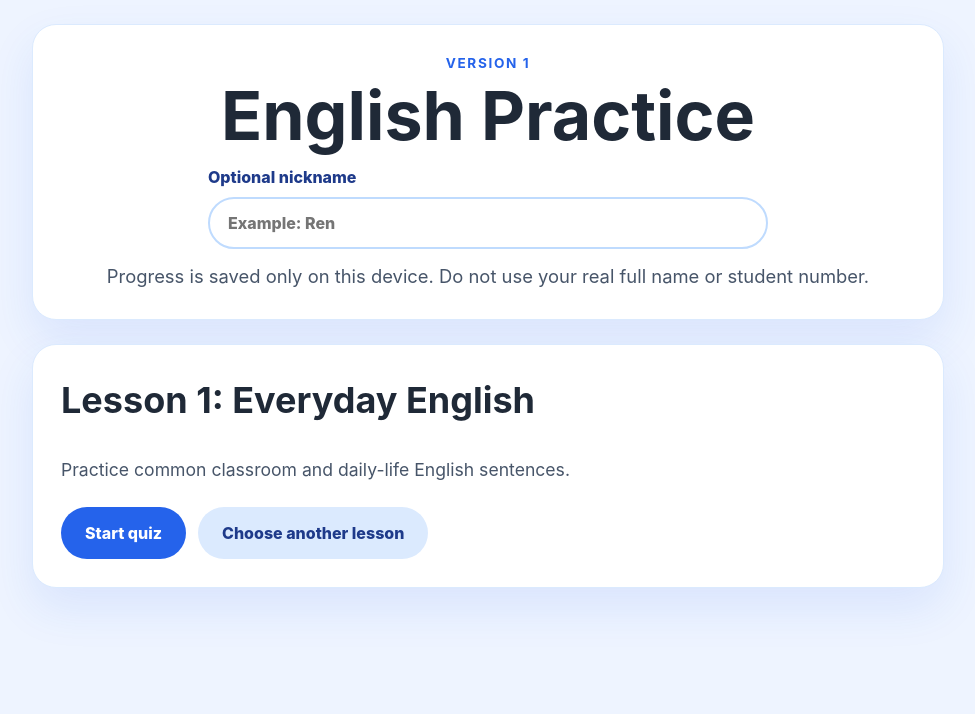
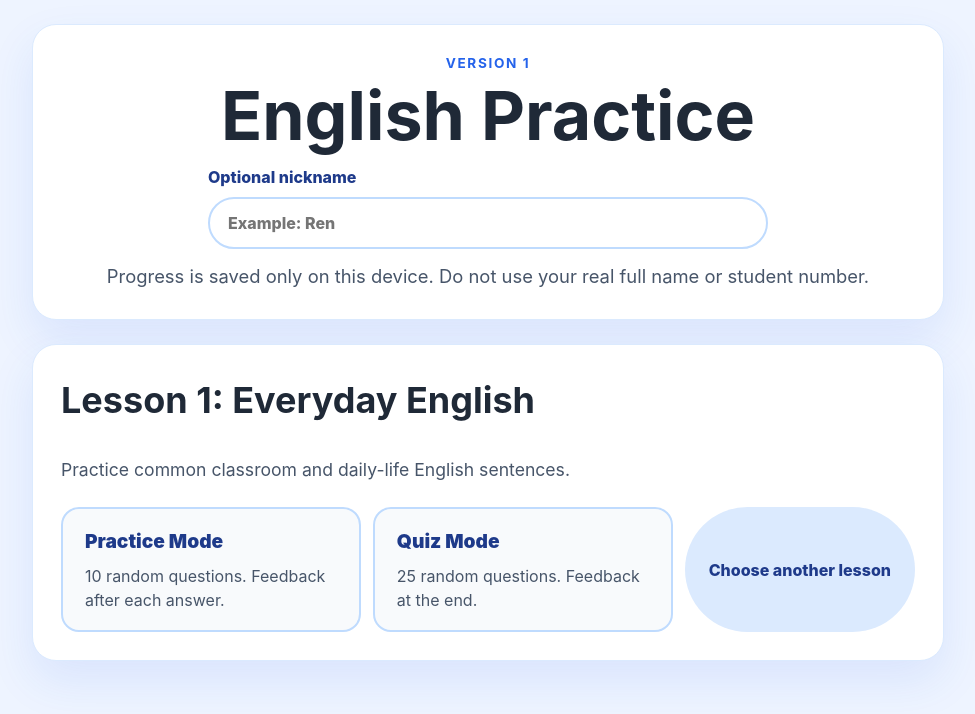
Before and after one commit to Hiddenmaverick/YKK-v2, a React (Vite) app: page / in a window 1280 px wide. Both pictures are taken after a click on the button 350 px from the left and 542 px from the top of the page. Shown: the top 714 px of the page, without its empty margins (152-1127 px from the left). Built offline with nearby package versions, Linux system fonts and the light colour scheme.

Commit message:
Add practice and quiz modes

```diff
--- a/src/App.tsx
+++ b/src/App.tsx
@@ -1,5 +1,5 @@
 import { useEffect, useMemo, useState } from 'react';
-import type { AnswerReview, Lesson, LessonProgress, Question } from './types';
+import type { AnswerReview, AttemptMode, Lesson, LessonProgress, Question } from './types';
 
 const normalizeAnswer = (value: string | boolean) =>
   String(value).trim().toLowerCase().replace(/\s+/g, ' ');
@@ -28,8 +28,23 @@ const prepareQuestionForQuiz = (question: Question): Question => {
   };
 };
 
-const prepareQuestionsForQuiz = (questions: Question[]) =>
-  shuffleArray(questions).map(prepareQuestionForQuiz);
+const ATTEMPT_MODES = {
+  practice: {
+    label: 'Practice Mode',
+    limit: 10,
+    description: '10 random questions. Feedback after each answer.',
+  },
+  quiz: {
+    label: 'Quiz Mode',
+    limit: 25,
+    description: '25 random questions. Feedback at the end.',
+  },
+} as const;
+
+const prepareQuestionsForAttempt = (questions: Question[], limit: number) =>
+  shuffleArray(questions).slice(0, limit).map(prepareQuestionForQuiz);
+
+const getModeLabel = (mode: AttemptMode) => ATTEMPT_MODES[mode].label;
 
 const getAcceptedAnswers = (question: Question): Array<string | boolean> => {
   if (question.type === 'fill-in-the-blank' || question.type === 'multiple-choice') {
@@ -182,15 +197,23 @@ const createLessonProgress = (
   score: number,
   total: number,
   percentage: number,
-): LessonProgress => ({
-  lastScore: score,
-  lastTotal: total,
-  lastPercentage: percentage,
-  bestScore: Math.max(previousProgress?.bestScore ?? 0, score),
-  bestPercentage: Math.max(previousProgress?.bestPercentage ?? 0, percentage),
-  completedCount: (previousProgress?.completedCount ?? 0) + 1,
-  lastCompletedAt: new Date().toISOString(),
-});
+  mode: AttemptMode,
+): LessonProgress => {
+  const previousBestPercentage = previousProgress?.bestPercentage ?? 0;
+  const isNewBest = !previousProgress || percentage >= previousBestPercentage;
+
+  return {
+    lastScore: score,
+    lastTotal: total,
+    lastPercentage: percentage,
+    bestScore: isNewBest ? score : previousProgress.bestScore,
+    bestTotal: isNewBest ? total : previousProgress.bestTotal ?? previousProgress.lastTotal,
+    bestPercentage: Math.max(previousBestPercentage, percentage),
+    completedCount: (previousProgress?.completedCount ?? 0) + 1,
+    lastCompletedAt: new Date().toISOString(),
+    lastMode: mode,
+  };
+};
 
 const formatShortDateTime = (dateTime: string) => {
   const date = new Date(dateTime);
@@ -254,6 +277,7 @@ function App() {
   const [lessons, setLessons] = useState<Lesson[]>([]);
   const [selectedLesson, setSelectedLesson] = useState<Lesson | null>(null);
   const [questions, setQuestions] = useState<Question[]>([]);
+  const [selectedMode, setSelectedMode] = useState<AttemptMode | null>(null);
   const [currentQuestionIndex, setCurrentQuestionIndex] = useState(0);
   const [selectedChoice, setSelectedChoice] = useState('');
   const [blankAnswer, setBlankAnswer] = useState('');
@@ -331,6 +355,7 @@ function App() {
   const chooseLesson = (lesson: Lesson) => {
     setSelectedLesson(lesson);
     setQuestions([]);
+    setSelectedMode(null);
     setReviews([]);
     setShowResults(false);
     setProgressSaved(false);
@@ -340,13 +365,14 @@ function App() {
     setError('');
   };
 
-  const startQuiz = async () => {
+  const startAttempt = async (mode: AttemptMode) => {
     if (!selectedLesson) {
       return;
     }
 
     setIsLoading(true);
     setError('');
+    setSelectedMode(mode);
     setReviews([]);
     setShowResults(false);
     setProgressSaved(false);
@@ -364,7 +390,7 @@ function App() {
       }
 
       const questionData = (await response.json()) as Question[];
-      setQuestions(prepareQuestionsForQuiz(questionData));
+      setQuestions(prepareQuestionsForAttempt(questionData, ATTEMPT_MODES[mode].limit));
     } catch (loadError) {
       setError(loadError instanceof Error ? loadError.message : 'Could not load questions.');
     } finally {
@@ -372,8 +398,37 @@ function App() {
     }
   };
 
+  const finishAttempt = (completedReviews: AnswerReview[]) => {
+    const completedScore = completedReviews.filter((review) => review.isCorrect).length;
+    const completedPercentage = questions.length > 0 ? Math.round((completedScore / questions.length) * 100) : 0;
+
+    if (selectedLesson && selectedMode) {
+      setCurrentResultProgress(
+        createLessonProgress(
+          lessonProgress[selectedLesson.id],
+          completedScore,
+          questions.length,
+          completedPercentage,
+          selectedMode,
+        ),
+      );
+    }
+
+    setShowResults(true);
+  };
+
+  const goToNextQuestion = (completedReviews = reviews) => {
+    if (currentQuestionIndex < questions.length - 1) {
+      setCurrentQuestionIndex((index) => index + 1);
+      resetAnswerState();
+      return;
+    }
+
+    finishAttempt(completedReviews);
+  };
+
   const checkAnswer = (answerOverride?: string) => {
-    if (!currentQuestion || feedback) {
+    if (!currentQuestion || (selectedMode === 'practice' && feedback)) {
       return;
     }
 
@@ -392,42 +447,36 @@ function App() {
 
     const acceptedAnswers = getAcceptedAnswers(currentQuestion).map(normalizeAnswer);
     const isCorrect = acceptedAnswers.includes(normalizeAnswer(studentAnswer));
-
-    setError('');
-    setFeedback(isCorrect ? 'correct' : 'incorrect');
-    setReviews((previousReviews) => [
-      ...previousReviews,
+    const nextReviews = [
+      ...reviews,
       {
         question: currentQuestion,
         studentAnswer,
         isCorrect,
       },
-    ]);
-  };
+    ];
 
-  const goToNextQuestion = () => {
-    if (currentQuestionIndex < questions.length - 1) {
-      setCurrentQuestionIndex((index) => index + 1);
-      resetAnswerState();
+    setError('');
+    setReviews(nextReviews);
+
+    if (selectedMode === 'quiz') {
+      goToNextQuestion(nextReviews);
       return;
     }
 
-    if (selectedLesson) {
-      setCurrentResultProgress(
-        createLessonProgress(lessonProgress[selectedLesson.id], score, questions.length, percentage),
-      );
-    }
-
-    setShowResults(true);
+    setFeedback(isCorrect ? 'correct' : 'incorrect');
   };
 
   const retryLesson = () => {
-    startQuiz();
+    if (selectedMode) {
+      startAttempt(selectedMode);
+    }
   };
 
   const chooseAnotherLesson = () => {
     setSelectedLesson(null);
     setQuestions([]);
+    setSelectedMode(null);
     setReviews([]);
     setShowResults(false);
     setProgressSaved(false);
@@ -457,11 +506,11 @@ function App() {
   const googleFormUrl = selectedLesson && currentResultProgress
     ? buildGoogleFormUrl({
         nickname: trimmedNickname,
-        lesson: selectedLesson.title,
+        lesson: selectedMode ? `${selectedLesson.title} (${getModeLabel(selectedMode)})` : selectedLesson.title,
         score: `${score} / ${questions.length}`,
         percentage: `${percentage}%`,
         completedCount: String(currentResultProgress.completedCount),
-        bestScore: `${currentResultProgress.bestScore} / ${currentResultProgress.lastTotal}`,
+        bestScore: `${currentResultProgress.bestScore} / ${currentResultProgress.bestTotal ?? currentResultProgress.lastTotal}`,
         dateTime: formatShortDateTime(currentResultProgress.lastCompletedAt),
       })
     : '';
@@ -526,7 +575,7 @@ function App() {
                   {progress && (
                     <div className="lesson-progress">
                       <p>Last score: {progress.lastScore} / {progress.lastTotal}</p>
-                      <p>Best score: {progress.bestScore} / {progress.lastTotal}</p>
+                      <p>Best score: {progress.bestScore} / {progress.bestTotal ?? progress.lastTotal}</p>
                       <p>Completed: {progress.completedCount} times</p>
                     </div>
                   )}
@@ -545,14 +594,24 @@ function App() {
             <div className="saved-progress-summary">
               <p><strong>Last score:</strong> {lessonProgress[selectedLesson.id].lastScore} / {lessonProgress[selectedLesson.id].lastTotal}</p>
               <p><strong>Last percentage:</strong> {lessonProgress[selectedLesson.id].lastPercentage}%</p>
-              <p><strong>Best score:</strong> {lessonProgress[selectedLesson.id].bestScore} / {lessonProgress[selectedLesson.id].lastTotal}</p>
+              <p><strong>Best score:</strong> {lessonProgress[selectedLesson.id].bestScore} / {lessonProgress[selectedLesson.id].bestTotal ?? lessonProgress[selectedLesson.id].lastTotal}</p>
               <p><strong>Best percentage:</strong> {lessonProgress[selectedLesson.id].bestPercentage}%</p>
               <p><strong>Completed:</strong> {lessonProgress[selectedLesson.id].completedCount} times</p>
+              {lessonProgress[selectedLesson.id].lastMode && (
+                <p><strong>Last mode:</strong> {getModeLabel(lessonProgress[selectedLesson.id].lastMode)}</p>
+              )}
               <p><strong>Last completed:</strong> {formatShortDateTime(lessonProgress[selectedLesson.id].lastCompletedAt)}</p>
             </div>
           )}
           <div className="button-row">
-            <button className="primary-button" onClick={startQuiz}>Start quiz</button>
+            <button className="mode-button" onClick={() => startAttempt('practice')} type="button">
+              <span>{ATTEMPT_MODES.practice.label}</span>
+              <small>{ATTEMPT_MODES.practice.description}</small>
+            </button>
+            <button className="mode-button" onClick={() => startAttempt('quiz')} type="button">
+              <span>{ATTEMPT_MODES.quiz.label}</span>
+              <small>{ATTEMPT_MODES.quiz.description}</small>
+            </button>
             <button className="secondary-button" onClick={chooseAnotherLesson}>Choose another lesson</button>
           </div>
         </section>
@@ -561,7 +620,7 @@ function App() {
       {!isLoading && selectedLesson && currentQuestion && !quizComplete && (
         <section className="card quiz-card">
           <p className="progress-text">
-            Question {currentQuestionIndex + 1} of {questions.length}
+            {selectedMode ? `${getModeLabel(selectedMode)} · ` : ''}Question {currentQuestionIndex + 1} of {questions.length}
           </p>
           <h2>{currentQuestion.prompt}</h2>
 
@@ -571,7 +630,7 @@ function App() {
                 <label className="choice-option" key={choice}>
                   <input
                     checked={selectedChoice === choice}
-                    disabled={feedback !== null}
+                    disabled={selectedMode === 'practice' && feedback !== null}
                     name="answer"
                     onChange={() => setSelectedChoice(choice)}
                     type="radio"
@@ -587,7 +646,7 @@ function App() {
             <label className="blank-label">
               Your answer
               <input
-                disabled={feedback !== null}
+                disabled={selectedMode === 'practice' && feedback !== null}
                 onChange={(event) => setBlankAnswer(event.target.value)}
                 placeholder="Type your answer"
                 type="text"
@@ -600,14 +659,14 @@ function App() {
             <div className="button-row" role="group" aria-label="True or false answer choices">
               <button
                 className="secondary-button"
-                disabled={feedback !== null}
+                disabled={selectedMode === 'practice' && feedback !== null}
                 onClick={() => checkAnswer('True')}
               >
                 True
               </button>
               <button
                 className="secondary-button"
-                disabled={feedback !== null}
+                disabled={selectedMode === 'practice' && feedback !== null}
                 onClick={() => checkAnswer('False')}
               >
                 False
@@ -616,8 +675,12 @@ function App() {
           )}
 
           {!feedback && currentQuestion.type !== 'true-false' ? (
-            <button className="primary-button" onClick={() => checkAnswer()}>Check answer</button>
-          ) : feedback ? (
+            <button className="primary-button" onClick={() => checkAnswer()}>
+              {selectedMode === 'quiz'
+                ? currentQuestionIndex < questions.length - 1 ? 'Next question' : 'Show results'
+                : 'Check answer'}
+            </button>
+          ) : feedback && selectedMode === 'practice' ? (
             <div className={`feedback ${feedback}`}>
               <strong>{feedback === 'correct' ? 'Correct!' : 'Incorrect'}</strong>
               <p>{currentQuestion.explanation}</p>
@@ -635,6 +698,7 @@ function App() {
         <section className="card results-card">
           <h2>Final results</h2>
           <div className="results-summary">
+            {selectedMode && <p><strong>Mode:</strong> {getModeLabel(selectedMode)}</p>}
             <p className="score-text">Score: {score} / {questions.length}</p>
             <p><strong>Percentage:</strong> {percentage}%</p>
             <p><strong>Correct:</strong> {score}</p>
--- a/src/styles.css
+++ b/src/styles.css
@@ -153,6 +153,37 @@ h2 {
   margin-top: 24px;
 }
 
+
+.mode-button {
+  background: #f8fafc;
+  border: 2px solid #bfdbfe;
+  border-radius: 18px;
+  color: #1e3a8a;
+  display: grid;
+  flex: 1 1 220px;
+  gap: 8px;
+  min-height: 96px;
+  padding: 18px 22px;
+  text-align: left;
+  transition: border-color 0.15s ease, transform 0.15s ease;
+}
+
+.mode-button:hover,
+.mode-button:focus-visible {
+  border-color: #2563eb;
+  transform: translateY(-2px);
+}
+
+.mode-button span {
+  font-size: 1.2rem;
+  font-weight: 900;
+}
+
+.mode-button small {
+  color: #475569;
+  font-size: 1rem;
+}
+
 .primary-button,
 .secondary-button {
   border: 0;
@@ -293,7 +324,8 @@ h2 {
   }
 
   .primary-button,
-  .secondary-button {
+  .secondary-button,
+  .mode-button {
     width: 100%;
   }
 }
--- a/src/types.ts
+++ b/src/types.ts
@@ -5,14 +5,18 @@ export interface Lesson {
   questionFile: string;
 }
 
+export type AttemptMode = 'practice' | 'quiz';
+
 export interface LessonProgress {
   lastScore: number;
   lastTotal: number;
   lastPercentage: number;
   bestScore: number;
+  bestTotal?: number;
   bestPercentage: number;
   completedCount: number;
   lastCompletedAt: string;
+  lastMode?: AttemptMode;
 }
 
 export interface MultipleChoiceQuestion {
```
